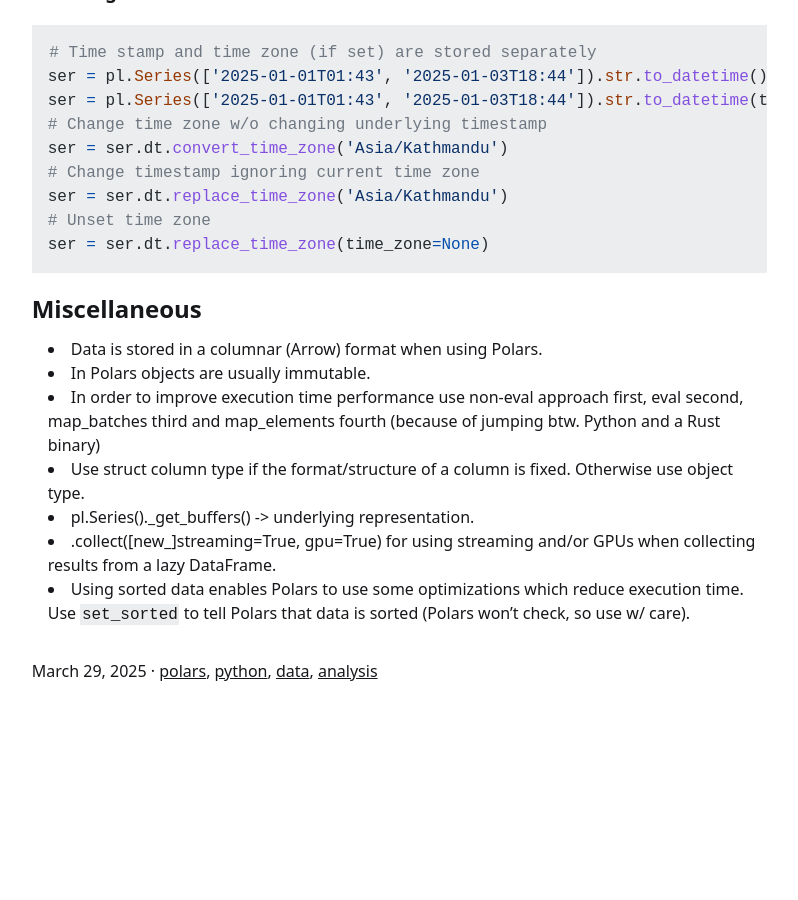
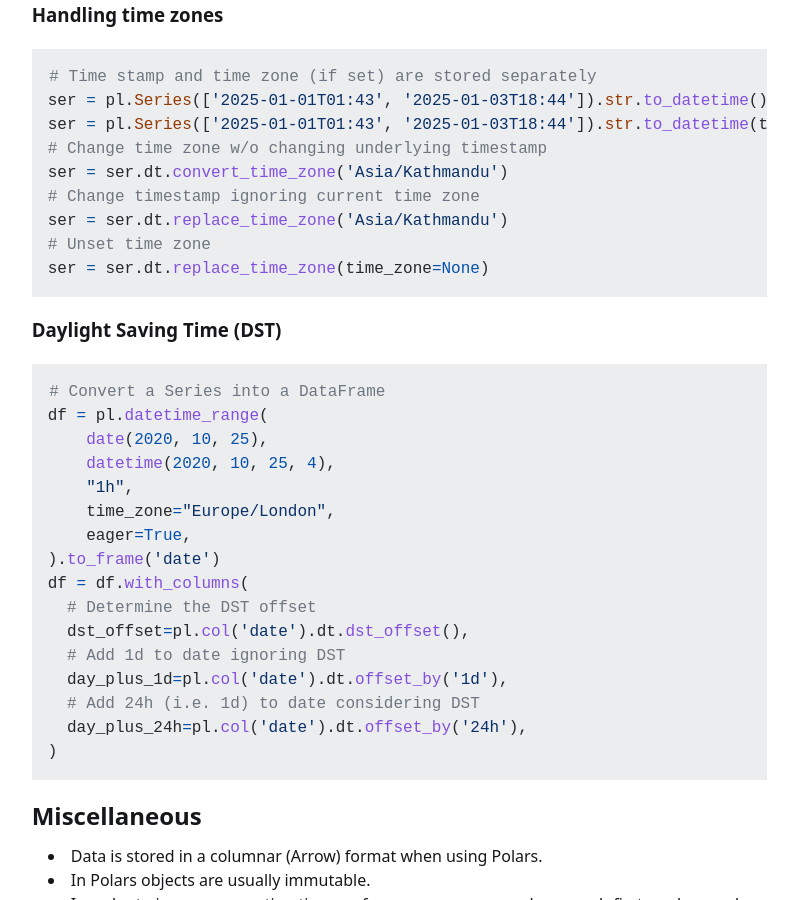
Before and after one commit to ovidiuparvu/ovidiuparvu.github.io, a Jekyll site: the page built from _posts/2025-03-29-an-intro-to-polars.md, in a window 1280 px wide and 900 px high, scrolled down 8696 px. Shown: the whole window, without its empty margins (321-1119 px from the left). Built offline with Jekyll 4.4.1, drawn with Linux system fonts in a browser that asks for light colours; before the commit the page ends 9475 px from its top, so only the background shows below that; some of the changed text lies outside the part shown.

Commit message:
Add section on Daylight Saving Time (DST) in Polars tutorial

````diff
--- a/_posts/2025-03-29-an-intro-to-polars.md
+++ b/_posts/2025-03-29-an-intro-to-polars.md
@@ -55,6 +55,7 @@ This introduction to Polars is my attempt to make it easy for future me to recol
   - [Filtering based on datetimes](#filtering-based-on-datetimes)
   - [Datetime difference between consecutive rows](#datetime-difference-between-consecutive-rows)
   - [Handling time zones](#handling-time-zones)
+  - [Daylight Saving Time (DST)](#daylight-saving-time-dst)
 - [Miscellaneous](#miscellaneous)
 
 Right, let's get to it. First set up a virtual environment. Then go through the examples below.
@@ -401,6 +402,27 @@ ser = ser.dt.replace_time_zone('Asia/Kathmandu')
 ser = ser.dt.replace_time_zone(time_zone=None)
 ```
 
+### Daylight Saving Time (DST)
+
+```python
+# Convert a Series into a DataFrame
+df = pl.datetime_range(
+    date(2020, 10, 25),
+    datetime(2020, 10, 25, 4),
+    "1h",
+    time_zone="Europe/London",
+    eager=True,
+).to_frame('date')
+df = df.with_columns(
+  # Determine the DST offset
+  dst_offset=pl.col('date').dt.dst_offset(),
+  # Add 1d to date ignoring DST
+  day_plus_1d=pl.col('date').dt.offset_by('1d'),
+  # Add 24h (i.e. 1d) to date considering DST
+  day_plus_24h=pl.col('date').dt.offset_by('24h'),
+)
+```
+
 ## Miscellaneous
 
 - Data is stored in a columnar (Arrow) format when using Polars.
````
